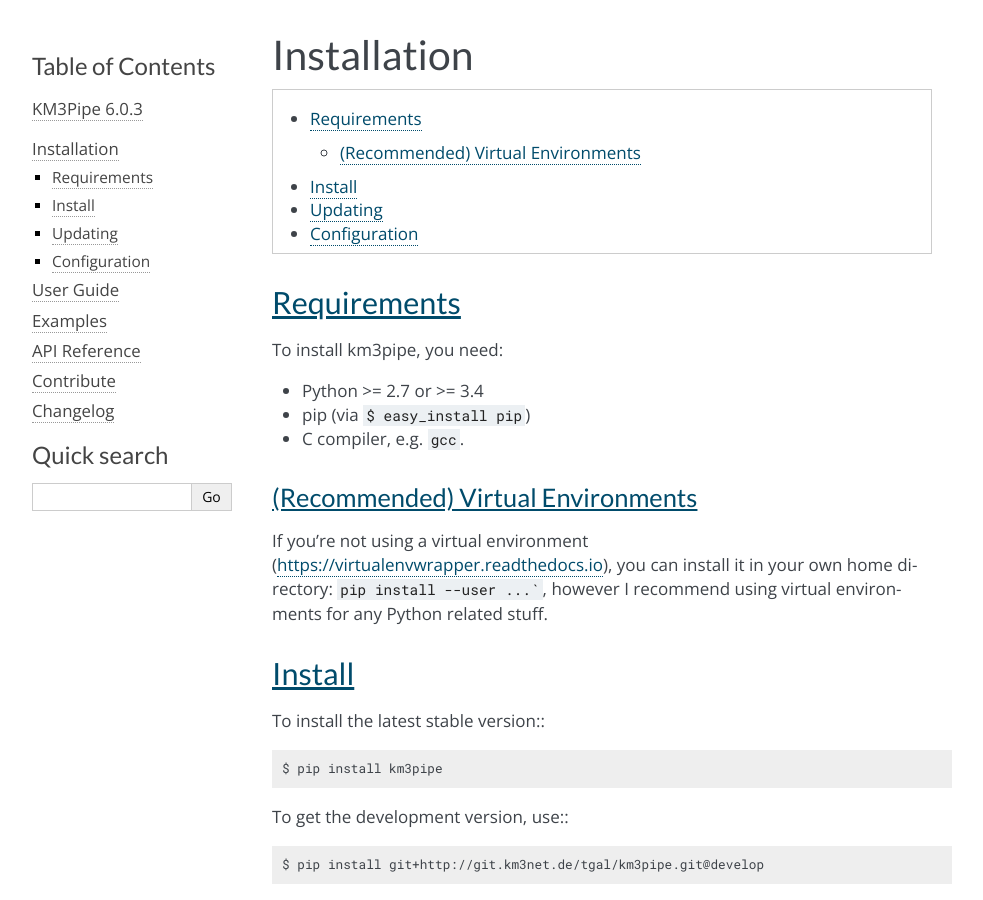
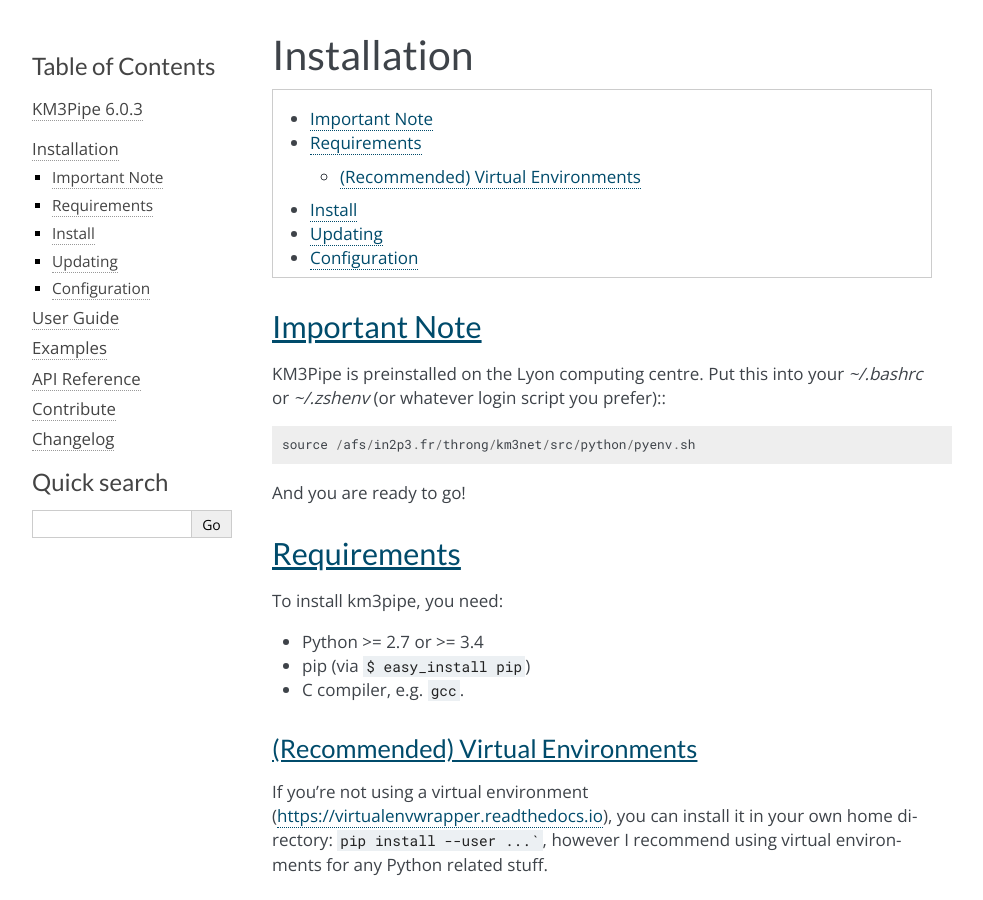
Before and after one commit to tamasgal/km3pipe, a Sphinx documentation site: the page built from docs/install.rst, in a window 1280 px wide and 900 px high. Shown: the whole window, without its empty margins (148-1131 px from the left). Built offline with Sphinx 7.4.7, drawn with Linux system fonts in a browser that asks for light colours; formulas are drawn with MathJax 3; pages that are not in the unit, such as notebooks, are missing from menus; the version number could not be read and is left out.

Commit message:
Notice for lyon users

```diff
--- a/docs/install.rst
+++ b/docs/install.rst
@@ -1,7 +1,19 @@
 Installation
-===========
+============
+
 
 .. contents:: :local:
+
+
+Important Note
+--------------
+
+KM3Pipe is preinstalled on the Lyon computing centre. Put this into your
+`~/.bashrc` or `~/.zshenv` (or whatever login script you prefer):::
+
+    source /afs/in2p3.fr/throng/km3net/src/python/pyenv.sh
+
+And you are ready to go!
 
 Requirements
 ------------
```
